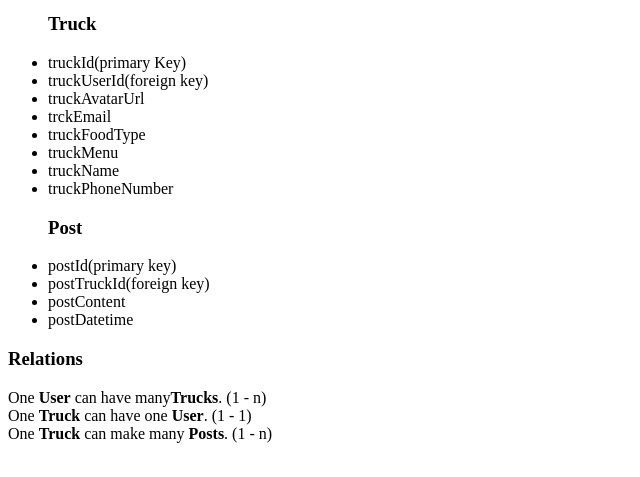
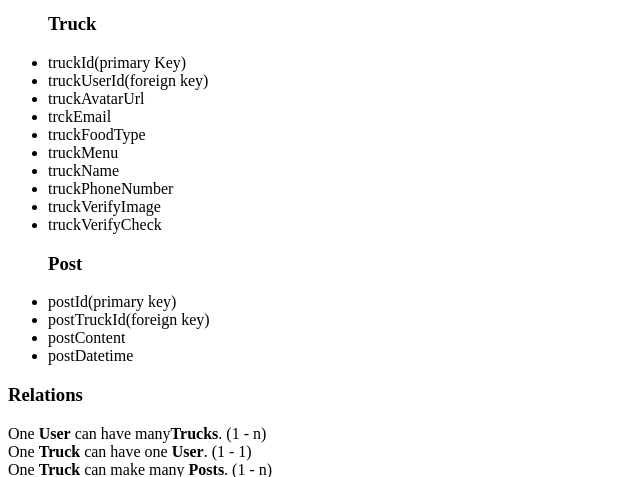
Before and after one commit to GroundBeefin/food-truck-foodie, a PHP site: page /data-design.php in a window 1280 px wide. Shown: the part 281-758 px from the top of the page, without its empty margins (0-640 px from the left). Run offline with PHP 8.4, Linux system fonts and the light colour scheme.

Commit message:
updated truck table

```diff
--- a/data-design.php
+++ b/data-design.php
@@ -38,6 +38,8 @@
 		<li>truckMenu</li>
 		<li>truckName</li>
 		<li>truckPhoneNumber</li>
+		<li>truckVerifyImage</li>
+		<li>truckVerifyCheck</li>
 	</ul>
 
 
```
Also changed, not shown: 2 other files.
